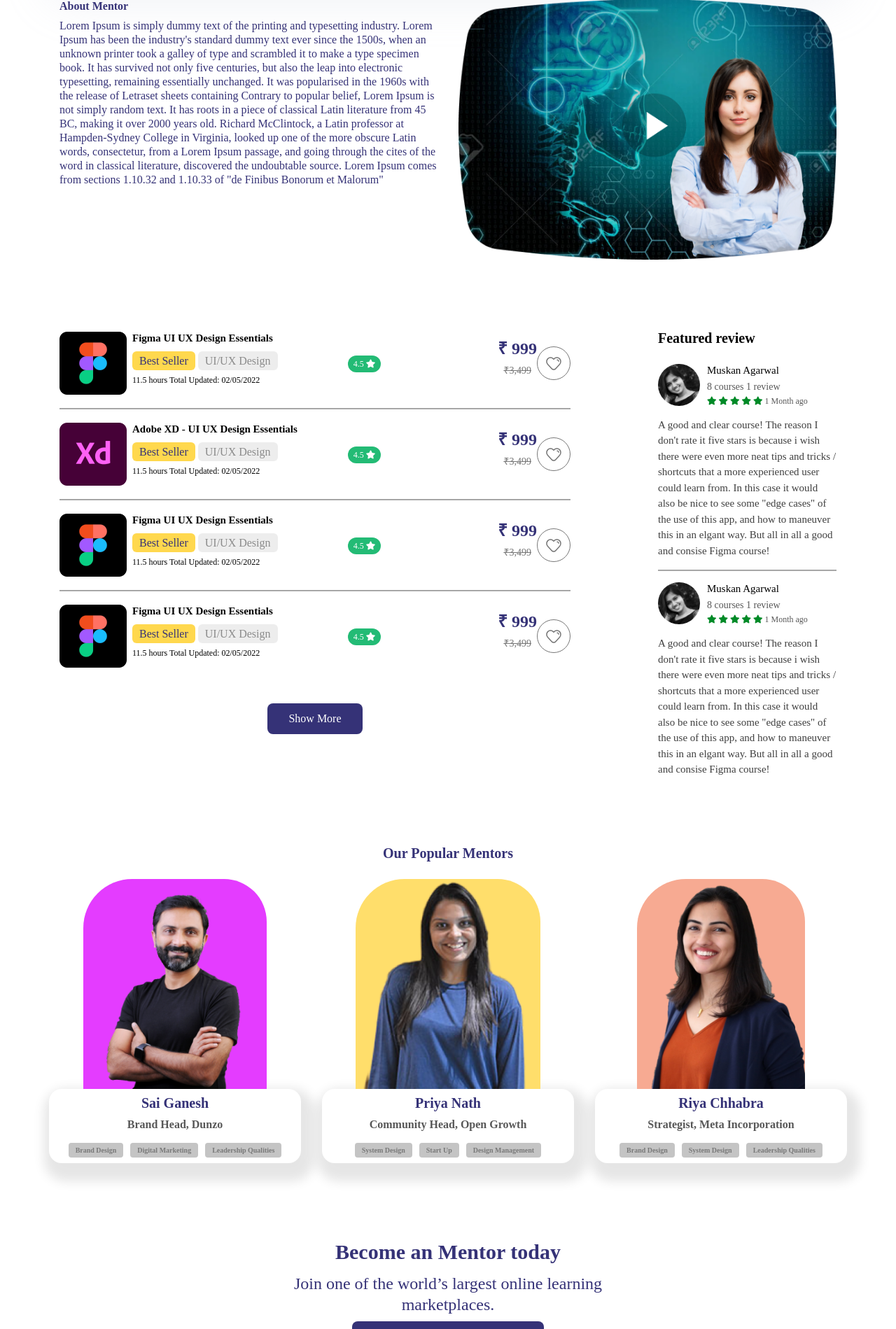
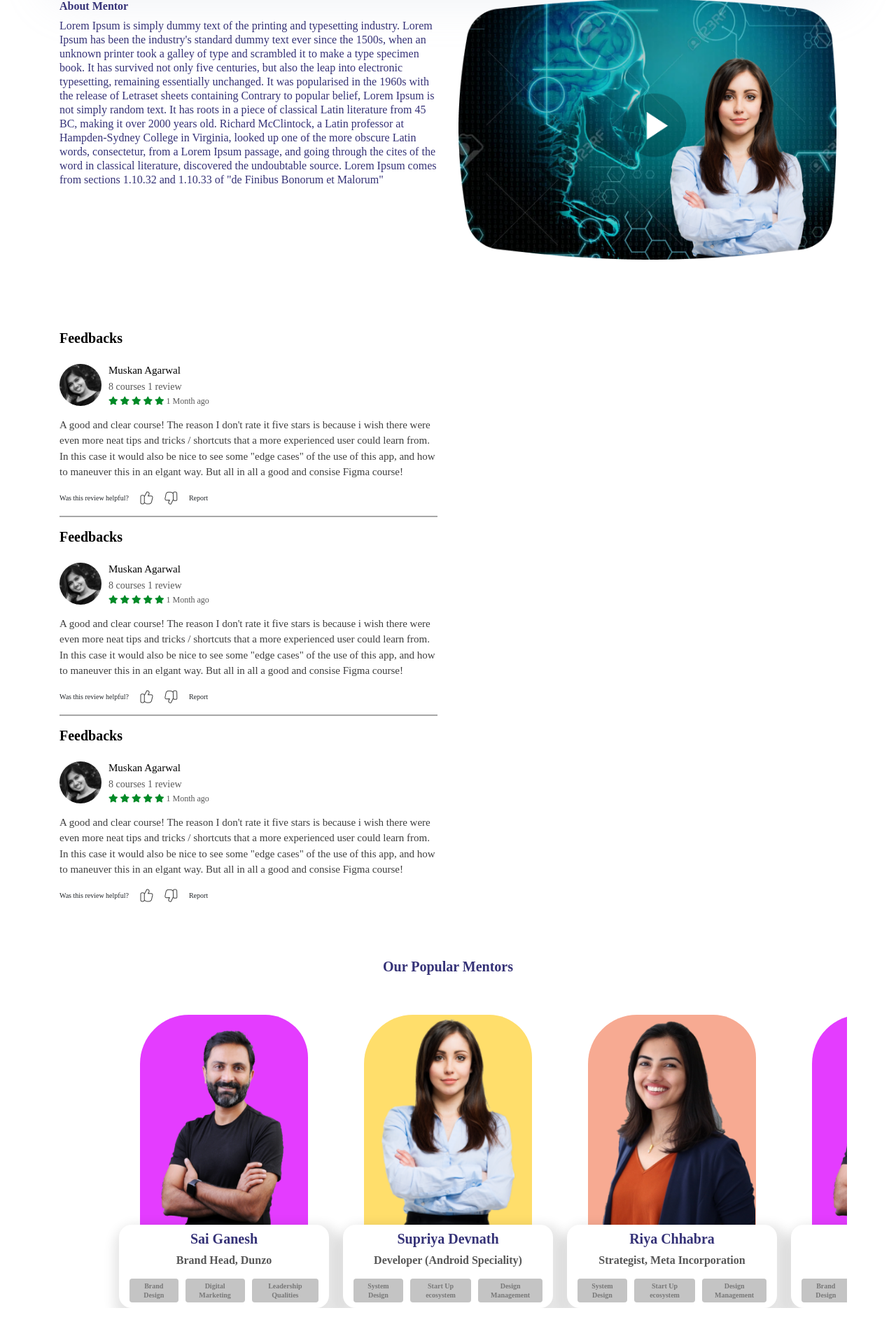
Before and after one commit to Apoorv-Vardhman/OpenGrowthPhp, a PHP site: page /mentor-detail.php in a window 1280 px wide. Shown: the part 595-2494 px from the top of the page at 70% size. Run offline with PHP 8.4, Linux system fonts and the light colour scheme; some web fonts are replaced.

Commit message:
mentor detail done

```diff
--- a/assets/css/style.css
+++ b/assets/css/style.css
@@ -2491,3 +2491,6 @@ select.form-control{
     text-indent: 2px;
     color: #242424;
 }
+.fs-10{
+    font-size: 10px;
+}
--- a/mentor-detail.php
+++ b/mentor-detail.php
@@ -10,7 +10,7 @@
     <link rel="stylesheet" href="assets/css/style.css">
     <link rel="stylesheet" href="assets/css/media.css">
     <link rel="stylesheet" href="https://cdnjs.cloudflare.com/ajax/libs/font-awesome/5.15.4/css/all.min.css">
-    <link rel="stylesheet" href="https://cdnjs.cloudflare.com/ajax/libs/OwlCarousel2/2.3.4/assets/owl.carousel.min.css">
+    <link rel="stylesheet" href="assets/css/owl-carousel.css">
 </head>
 <body>
 <?php
@@ -106,152 +106,9 @@
 <section class="section-popular-course-1">
     <div class="container">
         <div class="row justify-content-between">
-            <div class="col-md-8 col-lg-8">
-                <div class="row justify-content-between">
-                    <div class="col-sm-6">
-                        <div class="student-course-title d-flex align-items-center">
-                            <div class="student-course-title-img mr-2">
-                                <img src="assets/images/figma.png" class="w-auto">
-                            </div>
-                            <div class="">
-                                <h3 class="learn-heading fs-15">Figma UI UX Design Essentials</h3>
-                                <div class="student-course-title-tag">
-                                    <span class="student-course-title-tag-1">Best Seller</span>
-                                    <span class="student-course-title-tag-2">UI/UX Design</span>
-                                </div>
-                                <p class="student-course-title-hour mt-2">11.5 hours Total Updated: 02/05/2022</p>
-                            </div>
-                        </div>
-
-                    </div>
-                    <div class="col-sm-2 d-flex align-items-center">
-                        <div class="rating">
-                            <span class="user-rating text-white fs-12">4.5 <i class="fas fa-star text-white"></i></span>
-                        </div>
-                    </div>
-
-                    <div class="col-sm-3 d-flex justify-content-end align-items-center">
-                        <div class="student-course-cost">
-                            <h1>₹ 999</h1>
-                            <p>₹3,499</p>
-                        </div>
-                        <div class="heart">
-                            <img src="assets/images/icons/heart.svg" class="w-auto">
-                        </div>
-                    </div>
-                </div>
-                <hr class="hr1"/>
-
-                <div class="row justify-content-between">
-                    <div class="col-sm-6">
-                        <div class="student-course-title d-flex align-items-center">
-                            <div class="student-course-title-img mr-2">
-                                <img src="assets/images/xd.png" class="w-auto">
-                            </div>
-                            <div class="">
-                                <h3 class="learn-heading fs-15">Adobe XD - UI UX Design Essentials</h3>
-                                <div class="student-course-title-tag">
-                                    <span class="student-course-title-tag-1">Best Seller</span>
-                                    <span class="student-course-title-tag-2">UI/UX Design</span>
-                                </div>
-                                <p class="student-course-title-hour mt-2">11.5 hours Total Updated: 02/05/2022</p>
-                            </div>
-                        </div>
-
-                    </div>
-                    <div class="col-sm-2 d-flex align-items-center">
-                        <div class="rating">
-                            <span class="user-rating text-white fs-12">4.5 <i class="fas fa-star text-white"></i></span>
-                        </div>
-                    </div>
-
-                    <div class="col-sm-3 d-flex justify-content-end align-items-center">
-                        <div class="student-course-cost">
-                            <h1>₹ 999</h1>
-                            <p>₹3,499</p>
-                        </div>
-                        <div class="heart">
-                            <img src="assets/images/icons/heart.svg" class="w-auto">
-                        </div>
-                    </div>
-                </div>
-                <hr class="hr1"/>
-
-                <div class="row justify-content-between">
-                    <div class="col-sm-6">
-                        <div class="student-course-title d-flex align-items-center">
-                            <div class="student-course-title-img mr-2">
-                                <img src="assets/images/figma.png" class="w-auto">
-                            </div>
-                            <div class="">
-                                <h3 class="learn-heading fs-15">Figma UI UX Design Essentials</h3>
-                                <div class="student-course-title-tag">
-                                    <span class="student-course-title-tag-1">Best Seller</span>
-                                    <span class="student-course-title-tag-2">UI/UX Design</span>
-                                </div>
-                                <p class="student-course-title-hour mt-2">11.5 hours Total Updated: 02/05/2022</p>
-                            </div>
-                        </div>
-
-                    </div>
-                    <div class="col-sm-2 d-flex align-items-center">
-                        <div class="rating">
-                            <span class="user-rating text-white fs-12">4.5 <i class="fas fa-star text-white"></i></span>
-                        </div>
-                    </div>
-
-                    <div class="col-sm-3 d-flex justify-content-end align-items-center">
-                        <div class="student-course-cost">
-                            <h1>₹ 999</h1>
-                            <p>₹3,499</p>
-                        </div>
-                        <div class="heart">
-                            <img src="assets/images/icons/heart.svg" class="w-auto">
-                        </div>
-                    </div>
-                </div>
-                <hr class="hr1"/>
-
-                <div class="row justify-content-between">
-                    <div class="col-sm-6">
-                        <div class="student-course-title d-flex align-items-center">
-                            <div class="student-course-title-img mr-2">
-                                <img src="assets/images/figma.png" class="w-auto">
-                            </div>
-                            <div class="">
-                                <h3 class="learn-heading fs-15">Figma UI UX Design Essentials</h3>
-                                <div class="student-course-title-tag">
-                                    <span class="student-course-title-tag-1">Best Seller</span>
-                                    <span class="student-course-title-tag-2">UI/UX Design</span>
-                                </div>
-                                <p class="student-course-title-hour mt-2">11.5 hours Total Updated: 02/05/2022</p>
-                            </div>
-                        </div>
-
-                    </div>
-                    <div class="col-sm-2 d-flex align-items-center">
-                        <div class="rating">
-                            <span class="user-rating text-white fs-12">4.5 <i class="fas fa-star text-white"></i></span>
-                        </div>
-                    </div>
-
-                    <div class="col-sm-3 d-flex justify-content-end align-items-center">
-                        <div class="student-course-cost">
-                            <h1>₹ 999</h1>
-                            <p>₹3,499</p>
-                        </div>
-                        <div class="heart">
-                            <img src="assets/images/icons/heart.svg" class="w-auto">
-                        </div>
-                    </div>
-                </div>
-                <div class="row mt-5 mb-5 justify-content-center">
-                    <a href="" class="button-primary-show-more br-8">Show More</a>
-                </div>
-            </div>
-            <div class="col-md-4 col-lg-3">
+            <div class="col-md-6">
                 <div class="">
-                    <h6 class="learn-heading">Featured review</h6>
+                    <h6 class="learn-heading">Feedbacks</h6>
                     <div class="featured-review d-flex mt-4">
                         <div class="featured-review-img">
                             <img src="assets/images/feature-girl.png">
@@ -274,15 +131,22 @@
                     <p class="grey-4-color fs-15 mt-3 mb-3">
                         A good and clear course! The reason I don't rate it five stars is because i wish there were even more neat tips and tricks / shortcuts that a more experienced user could learn from. In this case it would also be nice to see some "edge cases" of the use of this app, and how to maneuver this in an elgant way. But all in all a good and consise Figma course!
                     </p>
+                    <div class="d-flex align-items-center">
+                        <p class="fs-10 pb-0 mb-0">Was this review helpful?</p>
+                        <img src="assets/images/icons/like.svg" class="ml-3">
+                        <img src="assets/images/icons/dislike.svg" class="ml-3">
+                        <span class="fs-10 ml-3">Report</span>
+                    </div>
                 </div>
                 <hr class="hr1"/>
                 <div class="">
-                    <div class="featured-review d-flex">
+                    <h6 class="learn-heading">Feedbacks</h6>
+                    <div class="featured-review d-flex mt-4">
                         <div class="featured-review-img">
                             <img src="assets/images/feature-girl.png">
                         </div>
 
-                        <div class="featured-review-desc">
+                        <div class="featured-review-desc ">
                             <h6>Muskan Agarwal</h6>
                             <p>8 courses 1 review</p>
                             <div class="featured-review-desc-star">
@@ -299,6 +163,44 @@
                     <p class="grey-4-color fs-15 mt-3 mb-3">
                         A good and clear course! The reason I don't rate it five stars is because i wish there were even more neat tips and tricks / shortcuts that a more experienced user could learn from. In this case it would also be nice to see some "edge cases" of the use of this app, and how to maneuver this in an elgant way. But all in all a good and consise Figma course!
                     </p>
+                    <div class="d-flex align-items-center">
+                        <p class="fs-10 pb-0 mb-0">Was this review helpful?</p>
+                        <img src="assets/images/icons/like.svg" class="ml-3">
+                        <img src="assets/images/icons/dislike.svg" class="ml-3">
+                        <span class="fs-10 ml-3">Report</span>
+                    </div>
+                </div>
+                <hr class="hr1" />
+                <div class="">
+                    <h6 class="learn-heading">Feedbacks</h6>
+                    <div class="featured-review d-flex mt-4">
+                        <div class="featured-review-img">
+                            <img src="assets/images/feature-girl.png">
+                        </div>
+
+                        <div class="featured-review-desc ">
+                            <h6>Muskan Agarwal</h6>
+                            <p>8 courses 1 review</p>
+                            <div class="featured-review-desc-star">
+                                <i class="fas fa-star"></i>
+                                <i class="fas fa-star"></i>
+                                <i class="fas fa-star"></i>
+                                <i class="fas fa-star"></i>
+                                <i class="fas fa-star"></i>
+                                <span>1 Month ago</span>
+                            </div>
+                        </div>
+
+                    </div>
+                    <p class="grey-4-color fs-15 mt-3 mb-3">
+                        A good and clear course! The reason I don't rate it five stars is because i wish there were even more neat tips and tricks / shortcuts that a more experienced user could learn from. In this case it would also be nice to see some "edge cases" of the use of this app, and how to maneuver this in an elgant way. But all in all a good and consise Figma course!
+                    </p>
+                    <div class="d-flex align-items-center">
+                        <p class="fs-10 pb-0 mb-0">Was this review helpful?</p>
+                        <img src="assets/images/icons/like.svg" class="ml-3">
+                        <img src="assets/images/icons/dislike.svg" class="ml-3">
+                        <span class="fs-10 ml-3">Report</span>
+                    </div>
                 </div>
             </div>
         </div>
@@ -310,13 +212,12 @@
 <section class="section-team bg-white mt-0">
 
     <div class="container team">
-        <div class="row justify-content-center">
+        <div class="row justify-content-center mb-3">
             <h1 class="heading-title text-primary">Our Popular Mentors</h1>
         </div>
 
-        <div class="row mt-3">
-
-            <div class="col-md-4 sm-mt-10">
+        <div class="owl-carousel mt-5" id="popularMentors" >
+            <div class="item">
                 <div class="team-single">
                     <div class="team-single-img">
                         <img src="assets/images/person1.png" class="person1">
@@ -333,38 +234,99 @@
                 </div>
             </div>
 
-            <div class="col-md-4 sm-mt-10">
+            <div class="item">
                 <div class="team-single">
                     <div class="team-single-img">
-                        <img src="assets/images/person2.png" class="person2">
+                        <div class="person2 d-flex justify-content-center">
+                            <img src="assets/images/priya-nath.png" class="w-auto">
+                        </div>
                     </div>
                     <div class="team-single-content">
-                        <h2 class="text-center text-primary">Priya Nath</h2>
-                        <p>Community Head, Open Growth</p>
+                        <h2 class="text-center text-primary">Supriya Devnath</h2>
+                        <p>Developer (Android Speciality)</p>
                         <div class="d-flex justify-content-center">
                             <span class="person_skill">System Design</span>
-                            <span class="person_skill">Start Up</span>
+                            <span class="person_skill">Start Up ecosystem</span>
                             <span class="person_skill">Design Management</span>
                         </div>
                     </div>
                 </div>
             </div>
-            <div class="col-md-4 sm-mt-10">
+
+            <div class="item">
                 <div class="team-single">
-                    <div class="team-single-img">
-                        <img src="assets/images/person3.png" class="person3">
+                    <div class="team-single-img" >
+                        <div class="person3">
+                            <img src="assets/images/person3.png" class="w-auto">
+                        </div>
                     </div>
                     <div class="team-single-content">
                         <h2 class="text-center text-primary">Riya Chhabra</h2>
                         <p>Strategist, Meta Incorporation</p>
                         <div class="d-flex justify-content-center">
+                            <span class="person_skill">System Design</span>
+                            <span class="person_skill">Start Up ecosystem</span>
+                            <span class="person_skill">Design Management</span>
+                        </div>
+                    </div>
+                </div>
+            </div>
+
+            <div class="item">
+                <div class="team-single">
+                    <div class="team-single-img">
+                        <img src="assets/images/person1.png" class="person1">
+                    </div>
+                    <div class="team-single-content">
+                        <h2 class="text-center text-primary">Sai Ganesh</h2>
+                        <p>Brand Head, Dunzo</p>
+                        <div class="d-flex justify-content-center">
                             <span class="person_skill">Brand Design</span>
-                            <span class="person_skill">System Design</span>
+                            <span class="person_skill">Digital Marketing</span>
                             <span class="person_skill">Leadership Qualities</span>
                         </div>
                     </div>
                 </div>
             </div>
+
+            <div class="item">
+                <div class="team-single">
+                    <div class="team-single-img">
+                        <div class="person2 d-flex justify-content-center">
+                            <img src="assets/images/priya-nath.png" class="w-auto">
+                        </div>
+                    </div>
+                    <div class="team-single-content">
+                        <h2 class="text-center text-primary">Supriya Devnath</h2>
+                        <p>Developer (Android Speciality)</p>
+                        <div class="d-flex justify-content-center">
+                            <span class="person_skill">System Design</span>
+                            <span class="person_skill">Start Up ecosystem</span>
+                            <span class="person_skill">Design Management</span>
+                        </div>
+                    </div>
+                </div>
+            </div>
+
+            <div class="item">
+                <div class="team-single">
+                    <div class="team-single-img" >
+                        <div class="person3">
+                            <img src="assets/images/person3.png" class="w-auto">
+                        </div>
+                    </div>
+                    <div class="team-single-content">
+                        <h2 class="text-center text-primary">Riya Chhabra</h2>
+                        <p>Strategist, Meta Incorporation</p>
+                        <div class="d-flex justify-content-center">
+                            <span class="person_skill">System Design</span>
+                            <span class="person_skill">Start Up ecosystem</span>
+                            <span class="person_skill">Design Management</span>
+                        </div>
+                    </div>
+                </div>
+            </div>
+
         </div>
     </div>
 
@@ -375,13 +337,11 @@
 <section class="section-mentor-say">
     <div class="container">
         <div class="row justify-content-center  mt-4">
-            <div class="col-md-6">
-                <div class="become-mentor">
-                    <h1 class="heading-title text-primary fs-30 text-center">Become an Mentor today</h1>
-                    <p class="text-center">Join one of the world’s largest online learning marketplaces.</p>
-                    <a href="">Become a Mentor</a>
-                    <span class="d-block text-center">Have any more questions about OpenGrowth mentor mentorship? Write to us at hello@opengrowth.com and we'll be in touch!</span>
-                </div>
+            <div class="become-mentor">
+                <h1 class="heading-title text-primary fs-30 text-center">Become an Mentor today</h1>
+                <p class="text-center">Join one of the world’s largest online learning marketplaces.</p>
+                <a href="">Book a session</a>
+                <span class="d-block text-center">Have any more questions about OpenGrowth mentor mentorship? <br>Write to us at hello@opengrowth.com and we'll be in touch!</span>
             </div>
         </div>
     </div>
@@ -394,9 +354,38 @@
 <!--footer end-->
 <script src="assets/js/jquery.js"></script>
 <script src="assets/js/bootstrap.min.js"></script>
-
+<script src="assets/js/owl-carousel.js"></script>
 <script>
 
+    $("#popularMentors").owlCarousel({
+        autoplay: false,
+        rewind: true,
+        margin: 20,
+        responsiveClass: true,
+        autoHeight: true,
+        autoplayTimeout: 8000,
+        smartSpeed: 800,
+        nav: false,
+        navText: ['<span class="fas fa-arrow-left "></span>','<span class="fas fa-arrow-right"></span>'],
+        stagePadding: 100,
+        responsive: {
+            0: {
+                items: 1
+            },
+
+            600: {
+                items: 2
+            },
+
+            1024: {
+                items: 3
+            },
+
+            1366: {
+                items: 3
+            }
+        }
+    });
 </script>
 </body>
 </html>
```
Also changed, not shown: assets/images/icons/dislike.svg (added), assets/images/icons/like.svg (added), assets/images/priya-nath.png (added).
